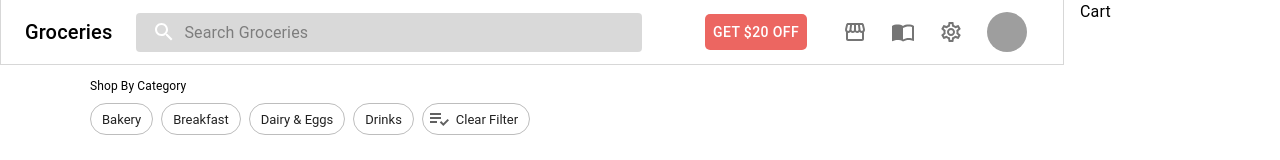
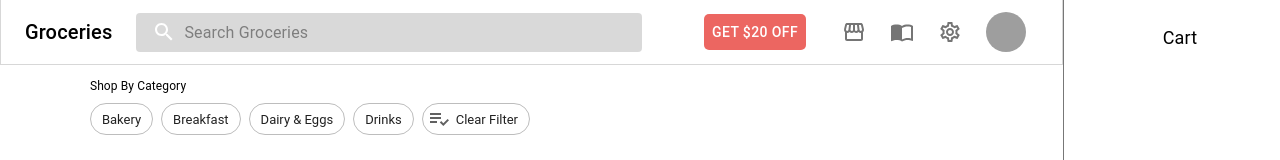
Before and after one commit to syllogismos/urban-octo-engine, a React (Create React App) app: page / in a window 1280 px wide. Shown: the top 160 px of the page. Built offline with nearby package versions, Linux system fonts and the light colour scheme; grey boxes are pictures that could not be loaded.

Commit message:
more cleanup

```diff
--- a/src/Components/MainAppBar.tsx
+++ b/src/Components/MainAppBar.tsx
@@ -68,7 +68,7 @@ export default function MainAppBar() {
             Groceries
           </Typography>
           <Search>
-          <SearchIconWrapper>
+            <SearchIconWrapper>
               <SearchIcon />
             </SearchIconWrapper>
             <StyledInputBase
@@ -77,7 +77,7 @@ export default function MainAppBar() {
             />
           </Search>
           <Box sx={{flexGrow: 1}} />
-          <Box sx={{backgroundColor: "#EC6661", mr: 3, borderRadius: '5px'}}>
+          <Box sx={{backgroundColor: "#EC6661", mr: 3, borderRadius: '5px', display: {xs: 'none', sm: 'block'}}}>
             <Button sx={{color: "white"}}>Get $20 Off</Button>
           </Box>
           <Box sx={{display: {xs: 'none', md: 'flex'}}}>
--- a/src/Components/ProductPage.tsx
+++ b/src/Components/ProductPage.tsx
@@ -28,7 +28,7 @@ export default function ProductPage() {
     uniqueCategories = uniqueCategories.filter(cat => cat !== "");
     return (
       <Grid container spacing={2}>
-        <Grid item xs={10}>
+        <Grid item xs={10} borderRight="solid" borderColor="#777777" sx={{borderWidth:'thin'}}>
           <MainAppBar />
           <Grid container rowSpacing={1} spacing={2}>
             <Grid item xs={1}></Grid>
@@ -65,8 +65,8 @@ export default function ProductPage() {
 
   function Cart() {
     return (
-      <Box>
-        <Typography>Cart</Typography>
+      <Box mt={3}>
+        <Typography align="center" fontSize="large">Cart</Typography>
       </Box>
     )
   }
```
